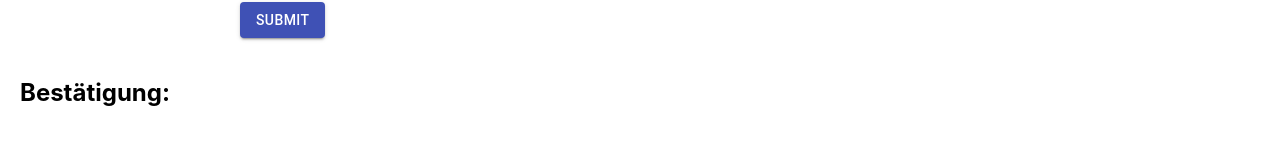
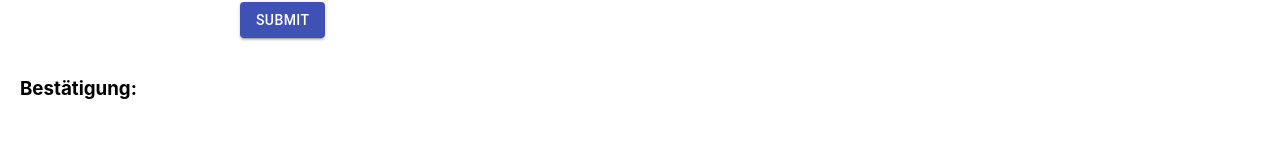
Before and after one commit to steffistae/esi__FE_verkaufversand, a React (Create React App) app: page /retoure in a window 1280 px wide. Shown: the part 343-488 px from the top of the page. Built offline with nearby package versions, Linux system fonts and the light colour scheme.

Commit message:
Added response

```diff
--- a/src/NewCustomer.js
+++ b/src/NewCustomer.js
@@ -181,5 +181,4 @@ class NewCustomer extends Component {
 		}
 	}
 
-
 export default NewCustomer;
--- a/src/Retoure.js
+++ b/src/Retoure.js
@@ -16,7 +16,8 @@ class Retoure extends Component {
             prodOrderNr: '', //Nummer
             customerID: '', //ID des Kunden
             lack: '', //String mit Beschreibung
-            newProd: false //boolean
+			newProd: false, //boolean
+			data: null,
 		}
     }
 
@@ -32,6 +33,14 @@ class Retoure extends Component {
 		console.log(this.state)
 		axios
 			.post('https://5club7wre8.execute-api.eu-central-1.amazonaws.com/sales/addcustomer', this.state)
+			.then((res) => {
+                console.log(res.data)
+                var data = JSON.stringify(res.data)
+                data = JSON.parse(data)
+				data = data.message
+				console.log(data)
+                return data
+            })
 			.then(response => {
 				console.log(response)
 			})
@@ -43,7 +52,8 @@ class Retoure extends Component {
 
 
     render() {
-        const {prodOrderNr, customerID, lack, newProd} = this.state
+		const {prodOrderNr, customerID, lack, newProd} = this.state
+		let content = '';
         return (
             <>
 		<div>
@@ -101,9 +111,9 @@ class Retoure extends Component {
 						</Button></Grid>
 					</Grid>
 					<div>
-						<h2>
-							Bestätigung:
-						</h2>
+					<h3>
+							Bestätigung: {content = this.state.data}
+						</h3>
 					</div>
 				</FormControl>
 				</div>
```
